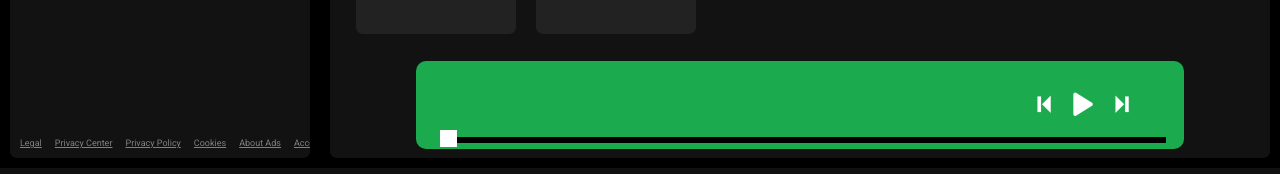
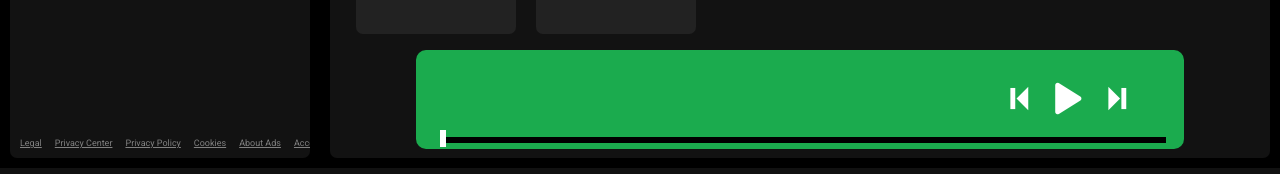
Before and after one commit to divyansh1502/Spotify, a plain HTML site: page index.html in a window 1280 px wide. Shown: the part 626-800 px from the top of the page. Drawn offline with nearby package versions, Linux system fonts and the light colour scheme.

Commit message:
circle to line

```diff
--- a/style.css
+++ b/style.css
@@ -260,7 +260,7 @@ html, body {
 }
 .song-button i{
     color: #ffffff;
-    font-size: 29px;
+    font-size: 39px;
     font-weight: 900;
 }
 .song-list ul{
@@ -317,7 +317,7 @@ html, body {
     cursor: pointer;
 }
 .circle {
-    width: 17px;
+    width: 6px;
     height: 17px;
     /* border-radius: 50%; */
     background-color: #ffffff;
```
